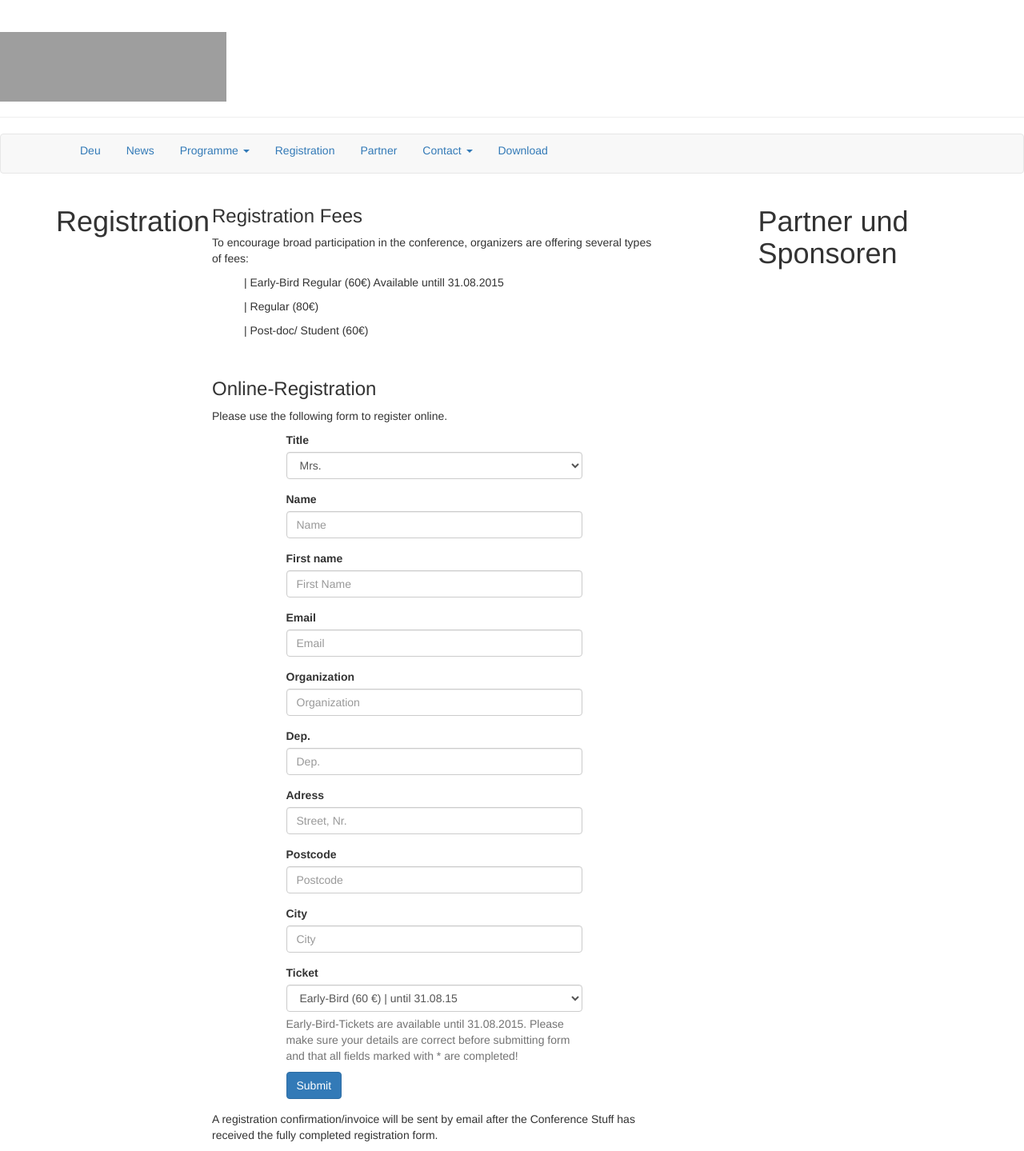
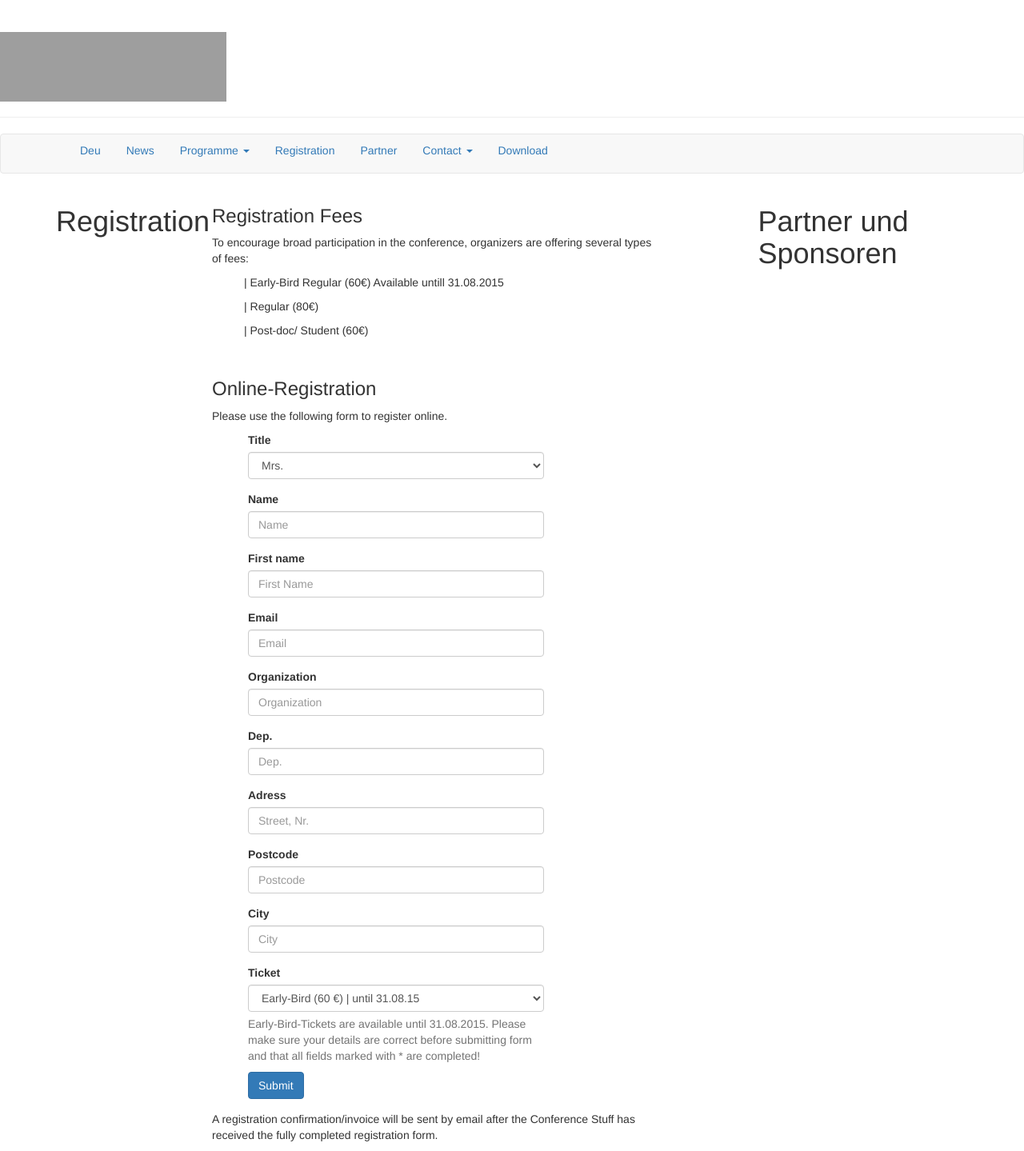
Before and after one commit to susedev/test, a Jekyll site: the page built from registration.html, in a window 1280 px wide. Shown: the whole page at 80% size. Built offline with Jekyll 4.4.1, drawn with Linux system fonts in a browser that asks for light colours; nearby versions of some CDN libraries; grey boxes are pictures that could not be loaded.

Commit message:
Edit from JekyllCMS

```diff
--- a/registration.html
+++ b/registration.html
@@ -18,7 +18,7 @@ language: en
 
 <p>Please use the following form to register online.</p>
 
-<div class="container" style="width:400px; ">
+<div class="container" style="width:400px; margin-left: 30px; ">
 <form>
 <div class="form-group"><label for="Anrede">Title</label><select class="form-control"><option>Mrs.</option><option>Ms.</option><option>Prof.</option><option>Dr.</option> </select></div>
 
```
